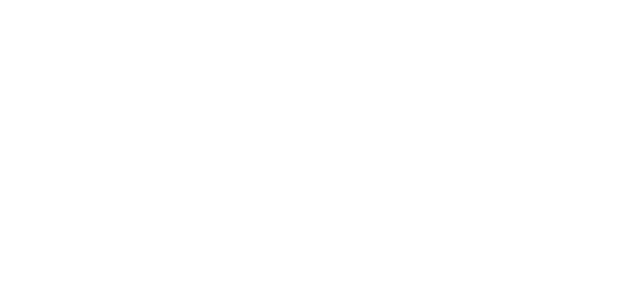
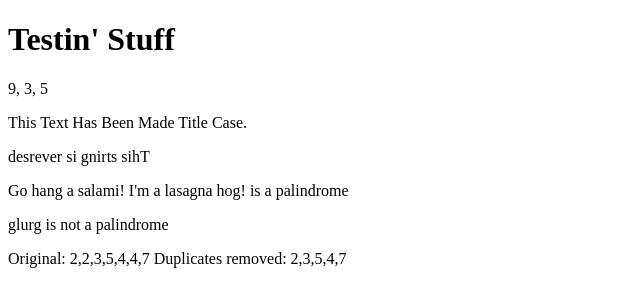
Before and after one commit to DeCommer/coursework, a plain HTML site: page play.html in a window 1280 px wide. Shown: the whole page, without its empty margins (0-640 px from the left). Drawn offline with Linux system fonts and the light colour scheme.

Commit message:
practice

```diff
--- a/css/agecalc.css
+++ b/css/agecalc.css
@@ -8,7 +8,7 @@
 .container {
     width: 100%;
     min-height: 100vh;
-    background: linear-gradient(135deg, #ffffff, #9dbcd4);
+    background: #007ACC;
     color: #333;
     padding: 10px;
     display: flex;
@@ -18,7 +18,7 @@
 
 .calculator {
     border: 1px solid #b8b7b7;
-    background: linear-gradient(135deg, #ffffff97, #ffffff09);
+    background: rgba(255, 255, 255, 0.2);
     box-shadow: 5px 5px 25px #00000048;
     border-radius: 15px;
     max-width: fit-content;
--- a/js/play.js
+++ b/js/play.js
@@ -0,0 +1,74 @@
+
+function getSum(a, b) {
+    return a + b;
+}
+const getSum2 = (a, b) => {
+    return a + b
+}
+const getSum3 = (a,b) => a + b;
+console.log(getSum(4,5));
+console.log(getSum2(1,2));
+console.log(getSum3(2,3));
+document.getElementById('res').textContent = `${getSum(4,5)}, ${getSum2(1,2)}, ${getSum3(2,3)}`
+const countOccurs = (str, char) => {
+    charCount = 0;
+    for(let i = 0; i < str.length; i++) {
+        if(str[i].toLowerCase() === char) {
+            charCount++;
+        }
+    }
+    return charCount;
+}
+console.log(countOccurs("Shit stains are a problem sometimes", 's'));
+
+let arr1 = [2, 3, 4, 500, 6, 7, 80, 900, 5, 4, 6, 3, 8]
+const maxNum = (arr) => {
+    let total = 0;
+    let max = 0
+    for(let i = 1; i < arr1.length; i++) {
+        total += arr[i];
+        if(arr[i] > max) {
+            max = arr[i];
+        }
+    }
+    return max;
+}
+console.log(maxNum(arr1));
+
+const titleCase = (str) => {
+    let words = str.toLowerCase().split(' ')
+    for(let i=0; i<words.length; i++) {
+        words[i] = words[i][0].toUpperCase() + words[i].slice(1);
+    }
+    return words.join(' ');
+}
+document.getElementById('titleCase').textContent =`${titleCase("This text has been made title case.")}`;
+const reverseStr = (str) => str.split('').reverse().join('')
+document.getElementById('reverse').textContent = `${reverseStr('This string is reversed')}`
+
+const palindrome = (str) => {
+    let specChar = str.toLowerCase().replace(/[^a-z0-9]/g, '')
+    let rev = specChar.split('').reverse().join('');
+    if (specChar === rev) {
+        console.log(`${str} is a palindrome`)
+        return `${str} is a palindrome`
+    }else {
+        console.log(`${str} is not a palindrome`)
+        return `${str} is not a palindrome`
+    }
+}
+document.getElementById('palindrome').textContent = `${palindrome("Go hang a salami! I'm a lasagna hog!")}`;
+document.getElementById('not-palindrome').textContent = `${palindrome("glurg")}`;
+
+const removeDupes = (arr) => {
+    let uArr = []
+
+    for(let i = 0; i < arr.length; i++) {
+        if(!uArr.includes(arr[i])) {
+            uArr.push(arr[i]);
+        }
+    }
+    return uArr;
+}
+document.getElementById('no-duplicates').textContent = `Original: 2,2,3,5,4,4,7 Duplicates removed: ${removeDupes([2,2,3,5,4,4,7])}`
+console.log(removeDupes([2,2,3,5,4,4,7]))
--- a/play.html
+++ b/play.html
@@ -7,6 +7,13 @@
     <title>Playground</title>
 </head>
 <body>
-
+    <h1>Testin' Stuff</h1>
+    <p id="res"></p>
+    <p id="titleCase"></p>
+    <p id="reverse"></p>
+    <p id="palindrome"></p>
+    <p id="not-palindrome"></p>
+    <p id="no-duplicates"></p>
+    <p id="fizz-Buzz"></p>
 </body>
 </html>
```
Also changed, not shown: agecalc.html (+1 -1 lines), js/arrays.js (+11 -11 lines).
